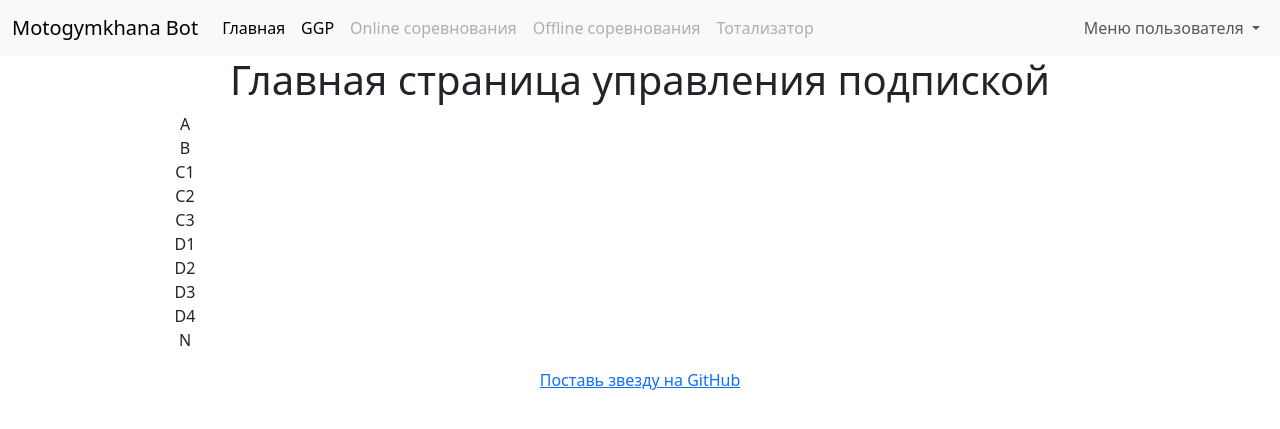
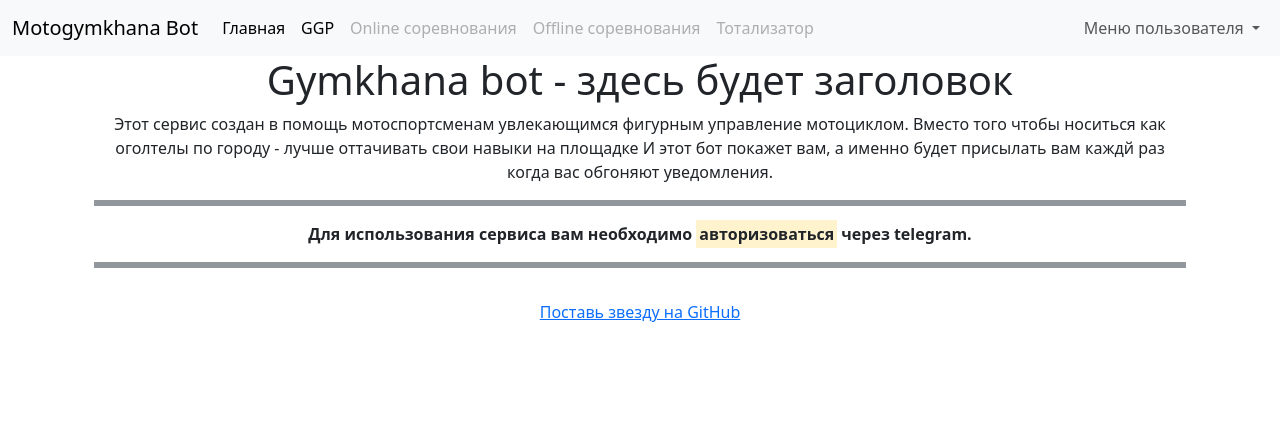
Before and after one commit to Safonovdv91/TG-bot-Django, a Django app: page / in a window 1280 px wide. Shown: the top 429 px of the page. Run offline with Django 5.2, Linux system fonts and the light colour scheme; the visitor is signed in with stand-in values (Sample User, id 1); parts of the project's set-up code (start-up, migrations or seed data) failed here and were passed over.

Commit message:
ref: поддправлены стили, На главную страницу можно заходить не авторизованным пользователям

```diff
--- a/core/core/urls.py
+++ b/core/core/urls.py
@@ -4,5 +4,5 @@ from django.urls import path, include
 urlpatterns = [
     path("admin/", admin.site.urls),
     path("accounts/", include("allauth.urls")),
-    path("", include("index.urls", namespace="main")),
+    path("", include("index.urls", namespace="index")),
 ]
--- a/core/index/templates/index/components/navbar.html
+++ b/core/index/templates/index/components/navbar.html
@@ -24,6 +24,8 @@
         </ul>
         <ul class="navbar-nav mb-2 mb-lg-0">
         <li class="nav-item dropdown">
+            {% if user.is_authenticated %}
+
             <a class="nav-link dropdown-toggle" href="#" role="button" data-bs-toggle="dropdown" aria-expanded="false">
               Меню пользователя
             </a>
@@ -32,6 +34,9 @@
               <li><a class="dropdown-item" href="#">Оставить обратную связь</a></li>
               <li><hr class="dropdown-divider"></li>
               <li><a class="dropdown-item" href="#">Выйти</a></li>
+              {% else %}
+              <li><a class="dropdown-item" href="#">Авторизоваться</a></li>
+              {% endif %}
             </ul>
           </li>
         </ul>
--- a/core/index/templates/index/index.html
+++ b/core/index/templates/index/index.html
@@ -4,10 +4,14 @@
 
 {% block main_content %}
 <div class="container content">
-<h1>Главная страница управления подпиской</h1>
-    {% for letter in letters %}
-    <div class="col-md-8 col-lg-2">{{ letter }}</div>
-    {% endfor %}
+
+    <h1>{{ article_title }}</h1>
+    <p>
+    {{ text }}
+    </p>
+    <hr class="border border-secondary border-3 opacity-75">
+    <p class="text te"><strong>Для использования сервиса вам необходимо <mark>авторизоваться</mark> через telegram.</strong></p>
+    <hr class="border border-secondary border-3 opacity-75">
 
 </div>
 {% endblock %}
--- a/core/index/views.py
+++ b/core/index/views.py
@@ -4,9 +4,15 @@ from django.contrib.auth.decorators import login_required
 
 
 # Create your views here.
-@login_required(login_url="login")
+# @login_required(login_url="/accounts/login")
 def index(request: HttpRequest):
+    article_text = """
+    Этот сервис создан в помощь мотоспортсменам увлекающимся фигурным управление мотоциклом.
+    Вместо того чтобы носиться как оголтелы по городу - лучше оттачивать свои навыки на площадке
+    И этот бот покажет вам, а именно будет присылать вам каждй раз когда вас обгоняют уведомления.
+    """
     context = {
-        "letters": ["A", "B", "C1", "C2", "C3", "D1", "D2", "D3", "D4", "N"],
+        "article_title": "Gymkhana bot - здесь будет заголовок",
+        "text": article_text,
     }
     return render(request, "index/index.html", context=context)
```
Also changed, not shown: core/services/generate_secret_key.py (line endings or trailing spaces).
